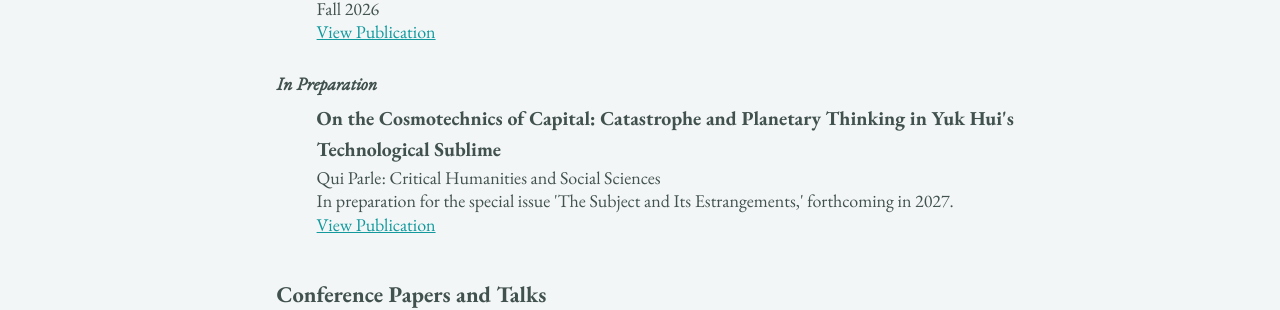
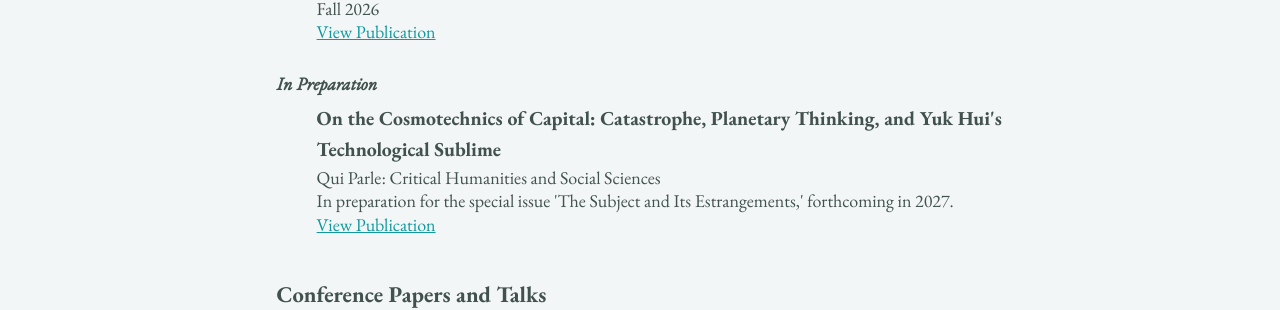
Before and after one commit to epujol90/epujol90.github.io, a Jekyll site: the page built from _pages/cv-json.md, in a window 1280 px wide and 900 px high, scrolled down 3170 px. Shown: the part 155-465 px from the top of the window. Built offline with Jekyll 4.4.1, drawn with Linux system fonts in a browser that asks for light colours; a script bundle is joined from its source files by our own code; library files that are not in the unit come from our copies.

```diff
--- a/_data/cv.json
+++ b/_data/cv.json
@@ -197,7 +197,7 @@
       "category": "Forthcoming/In Press"
     },
         {
-      "name": "On the Cosmotechnics of Capital: Catastrophe and Planetary Thinking in Yuk Hui's Technological Sublime",
+      "name": "On the Cosmotechnics of Capital: Catastrophe, Planetary Thinking, and Yuk Hui's Technological Sublime",
       "publisher": "Qui Parle: Critical Humanities and Social Sciences",
       "releaseDate": "",
       "website": "https://quiparle.org/CfP-The-Subject-and-its-Estrangements",
```
